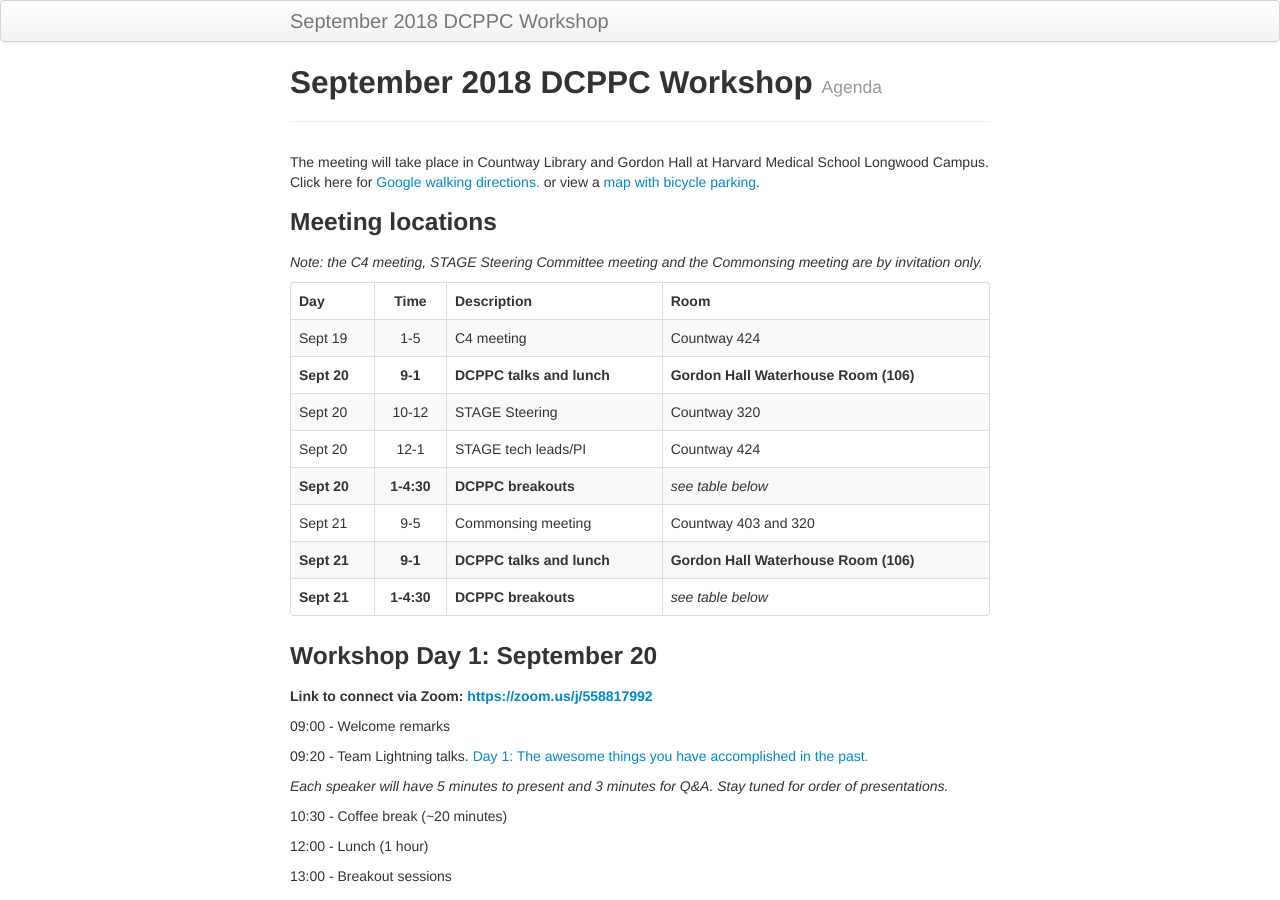
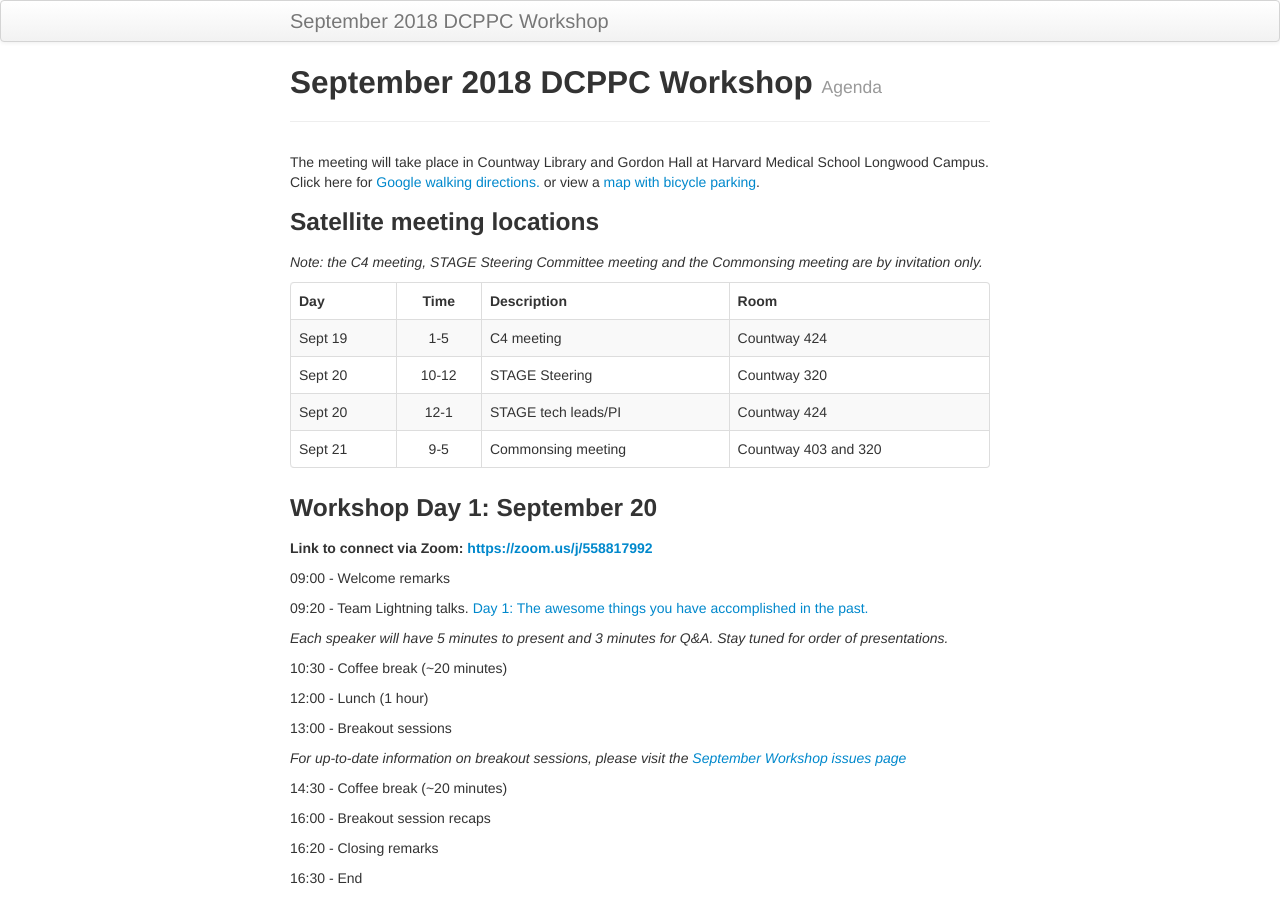
Before and after one commit to dcppc/2018-september-workshop, a Jekyll site: the page built from docs/agenda.md, in a window 1280 px wide and 900 px high. Built offline with Jekyll 4.4.1, drawn with Linux system fonts in a browser that asks for light colours.

Commit message:
slim satellite meeting table

```diff
--- a/docs/agenda.md
+++ b/docs/agenda.md
@@ -6,21 +6,16 @@ tagline: Agenda
 
 The meeting will take place in Countway Library and Gordon Hall at Harvard Medical School Longwood Campus. Click here for [Google walking directions.](https://preview.tinyurl.com/y9sqkxss) or view a [map with bicycle parking](https://github.com/dcppc/2018-september-workshop/issues/14).
 
-### Meeting locations
+### Satellite meeting locations
 
 _Note: the C4 meeting, STAGE Steering Committee meeting and the Commonsing meeting are by invitation only._
 
 Day | Time | Description | Room
 --- | :---: | --- | ---
 Sept 19 | 1-5 | C4 meeting  | Countway 424
-**Sept 20** | **9-1** | **DCPPC talks and lunch** | **Gordon Hall Waterhouse Room (106)**
 Sept 20 | 10-12 | STAGE Steering | Countway 320
 Sept 20 | 12-1 | STAGE tech leads/PI | Countway 424
-**Sept 20** | **1-4:30**| **DCPPC breakouts** |  *see table below*
 Sept 21 | 9-5 | Commonsing meeting | Countway 403 and 320
-**Sept 21**| **9-1** | **DCPPC talks and lunch** | **Gordon Hall Waterhouse Room (106)**
-**Sept 21** | **1-4:30** | **DCPPC breakouts** |  *see table below*
-
 
 ### Workshop Day 1: September 20
 
```
